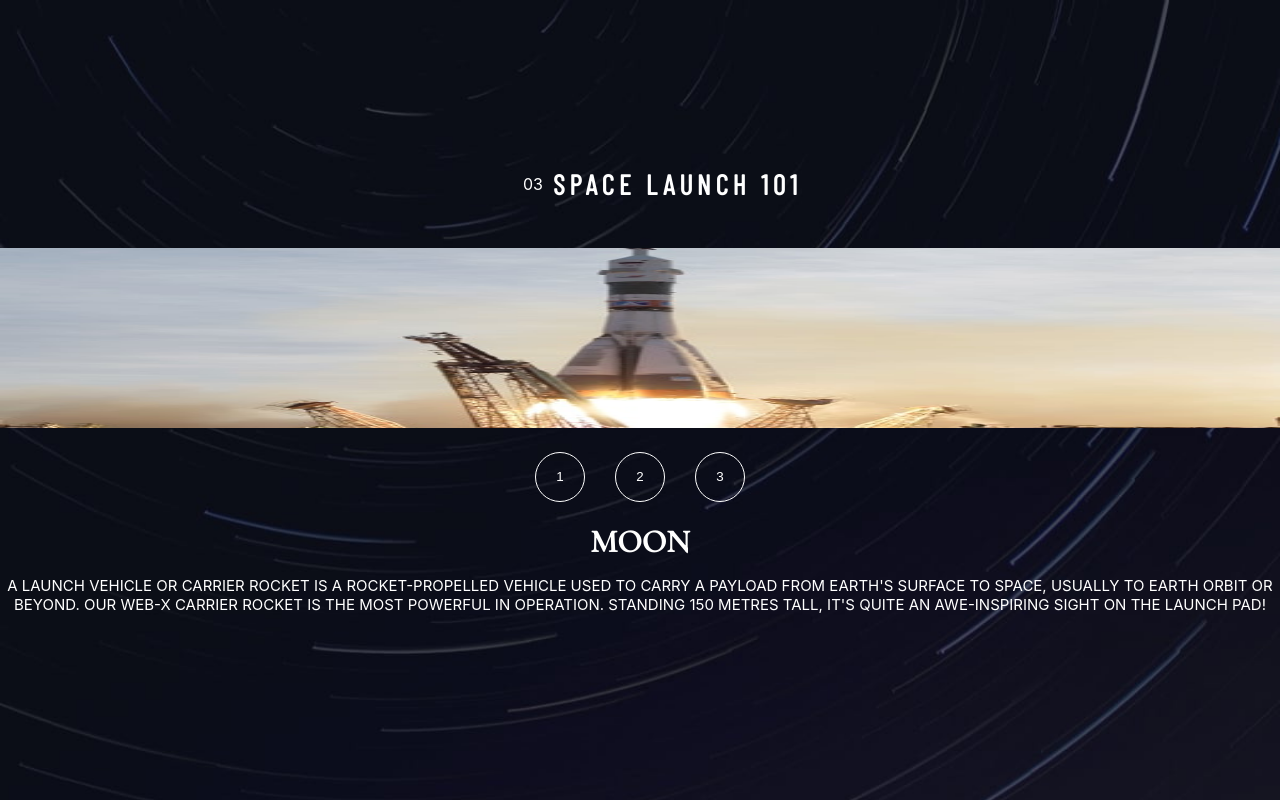
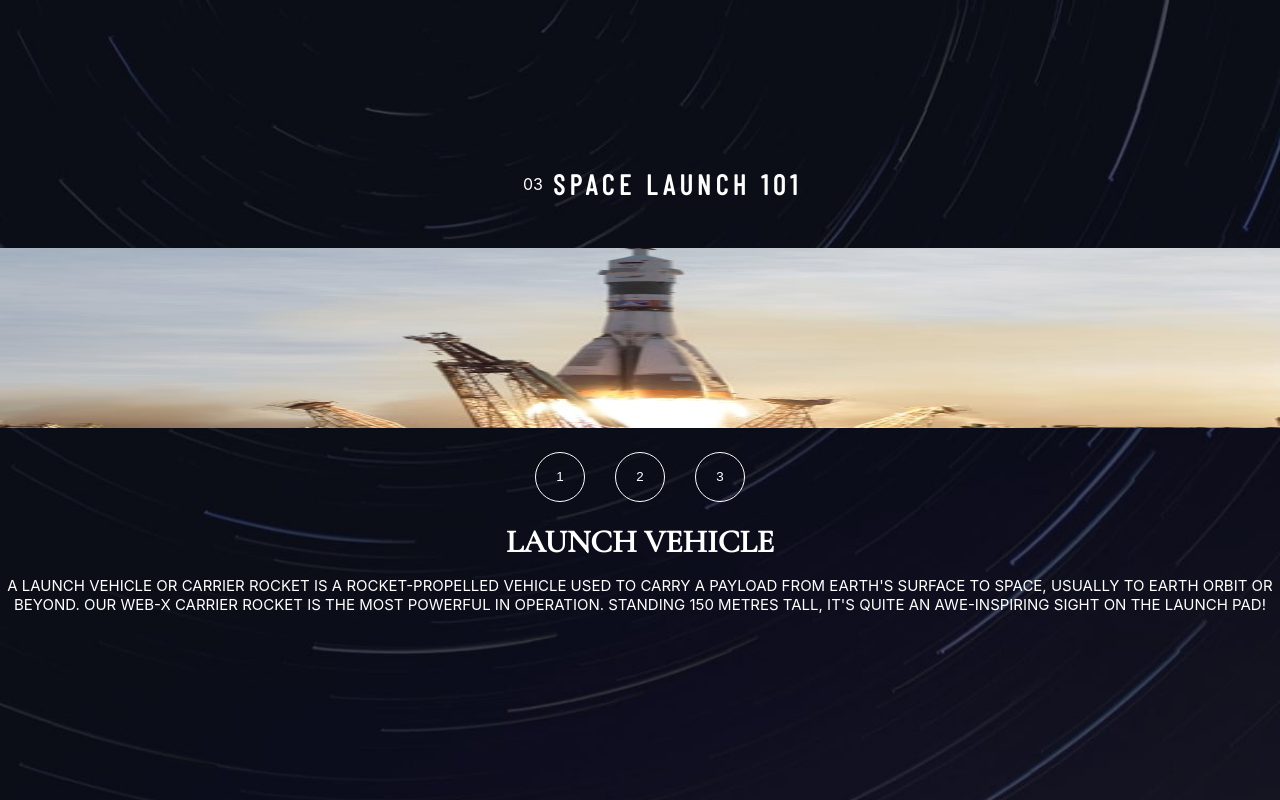
Before and after one commit to Stamwill/space-tourism, a Next.js app: page /technology in a window 1280 px wide. Shown: the top 800 px of the page. Built offline with nearby package versions, Linux system fonts and the light colour scheme.

Commit message:
[Tech] Change state, change name to title

```diff
--- a/src/blocks/Tech/Tech.js
+++ b/src/blocks/Tech/Tech.js
@@ -9,7 +9,7 @@ const Technology = React.forwardRef(function Technology(props, ref) {
   const numTest = [1, 2, 3]
 
   const [currentImg, setCurrentImg] = React.useState(api[0].images.img)
-  const [currentTitle, setCurrentTitle] = React.useState('moon')
+  const [currentTitle, setCurrentTitle] = React.useState(api[0].title)
   const [currentDescription, setCurrentDescription] = React.useState(api[0].description)
 
   return (
@@ -29,7 +29,7 @@ const Technology = React.forwardRef(function Technology(props, ref) {
               onClick={() =>
                 setCurrentImg(
                   data.images.img,
-                  setCurrentTitle(data.name, setCurrentDescription(data.description)),
+                  setCurrentTitle(data.title, setCurrentDescription(data.description)),
                 )
               }
             >
```
